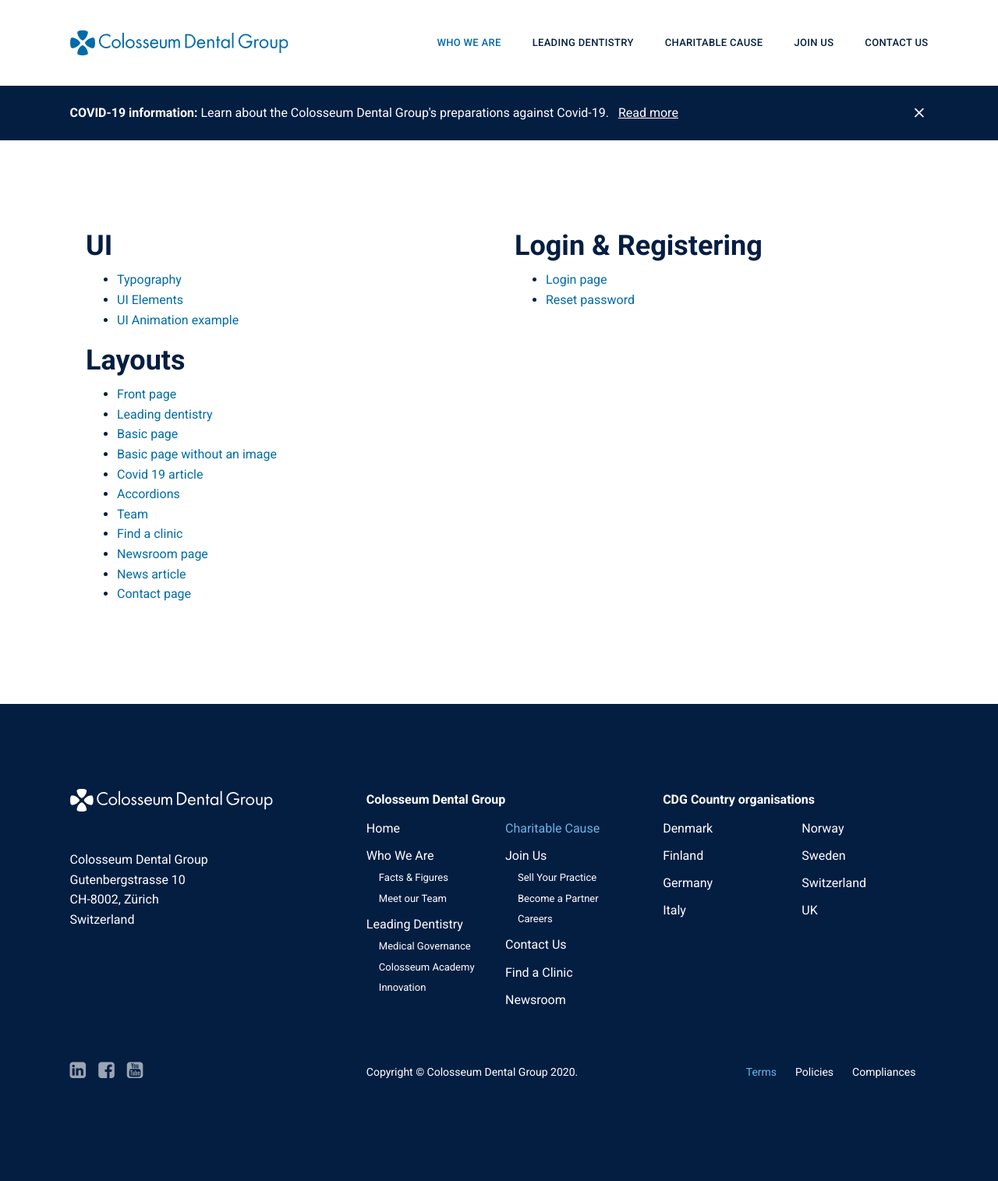
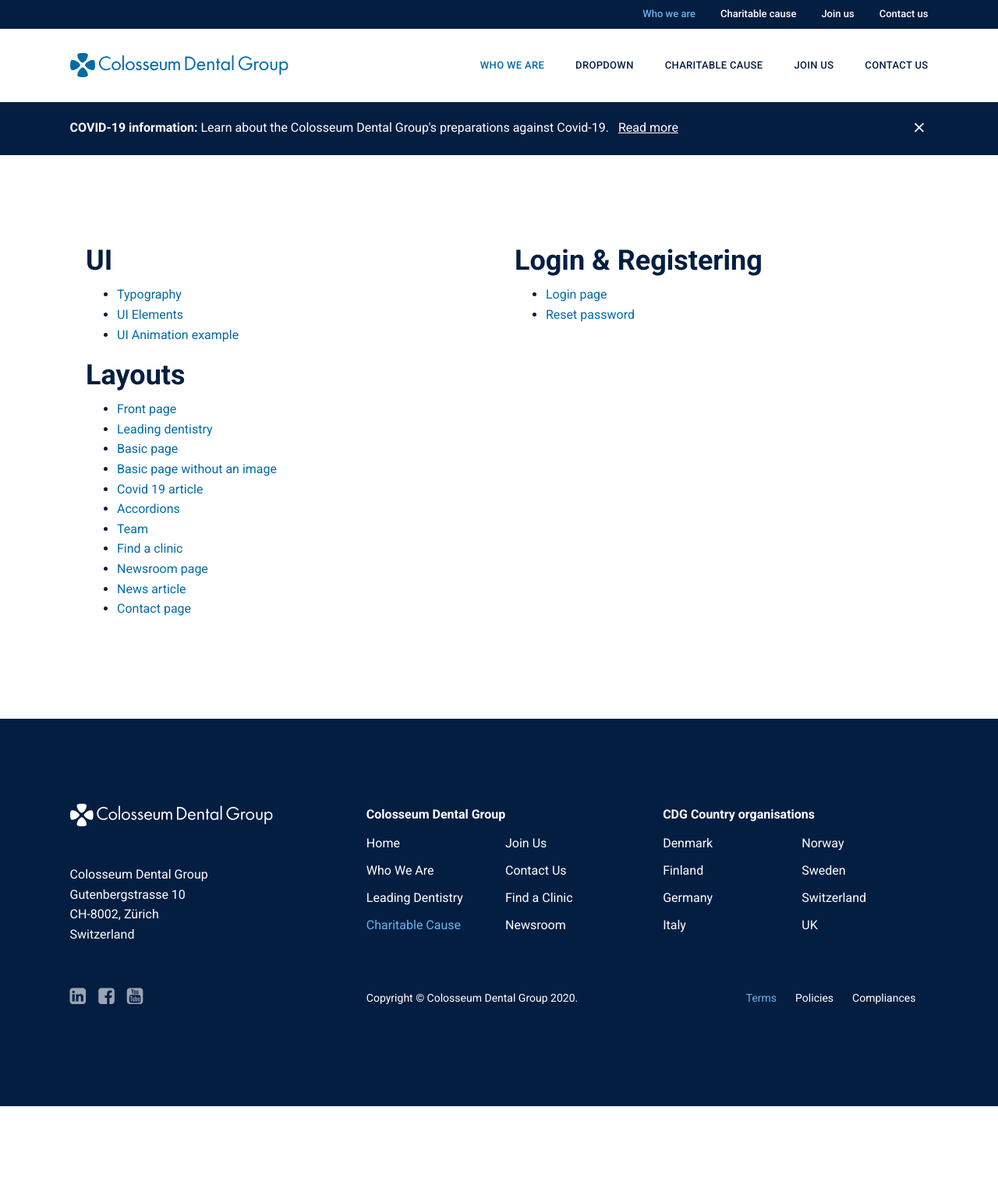
Before and after one commit to tx-dex/Colosseum-Website, a PHP site: page /static/index.php in a window 1280 px wide. Shown: the whole page at 78% size. After the commit the page ends 1419 px from the top, so only its background shows below. Run offline with PHP 8.4, Linux system fonts and the light colour scheme; some libraries are stand-ins or nearby versions.

Commit message:
Menu changes

```diff
--- a/static/partial-main-nav.php
+++ b/static/partial-main-nav.php
@@ -1,3 +1,22 @@
+<header class="page-main-header">
+    <nav class="navbar-secondary" role="navigation">
+        <div class="container-fullwidth">
+            <ul class="nav nav-secondary">
+                <li class="nav-item">
+                    <a class="nav-link active" href="page-leading-dentistry.php">Who we are</a>
+                </li>
+                <li class="nav-item">
+                    <a class="nav-link" href="page-charitable-cause.php">Charitable cause</a>
+                </li>
+                <li class="nav-item">
+                    <a class="nav-link" href="page-join-us.php">Join us</a>
+                </li>
+                <li class="nav-item">
+                    <a class="nav-link" href="page-contact.php">Contact us</a>
+                </li>
+            </ul>
+        </div>
+    </nav>
     <nav class="navbar navbar-main" role="navigation">
         <div class="container-fullwidth">
             <a class="navbar-brand" href="index.php"><img src="../web/themes/custom/cd_group/img/cdg-logo-blue.svg" alt="Logo"></a>
@@ -5,8 +24,13 @@
                 <li class="nav-item">
                     <a class="nav-link active" href="page-leading-dentistry.php">Who we are</a>
                 </li>
-            <li class="nav-item">
-                <a class="nav-link" href="page-leading-dentistry.php">Leading dentistry</a>
+                <li class="nav-item dropdown">
+                    <a class="nav-link dropdown-toggle" href="index.php" role="button" aria-haspopup="true" aria-expanded="false">Dropdown</a>
+                    <div class="dropdown-menu">
+                        <a class="dropdown-item active" href="#">Action</a>
+                        <a class="dropdown-item" href="#">Another action</a>
+                        <a class="dropdown-item" href="#">Something else here</a>
+                    </div>
                 </li>
                 <li class="nav-item">
                     <a class="nav-link" href="page-charitable-cause.php">Charitable cause</a>
@@ -75,3 +99,4 @@
             </div>
         </div>
     </nav>
+</header>
--- a/static/region-footer.php
+++ b/static/region-footer.php
@@ -54,19 +54,18 @@
                         </li>
                         <li class="nav-item has-dropdown">
                             <a href="/who-we-are" class="nav-link ">Who We Are</a>
-                            <ul class="sub-nav">
+                            <!--<ul class="sub-nav">
                                 <li class="nav-item">
                                     <a class="nav-link " href="/who-we-are/facts-and-figures">Facts &amp; Figures</a>
                                 </li>
                                 <li class="nav-item">
                                     <a class="nav-link " href="/who-we-are/meet-our-team">Meet our Team</a>
                                 </li>
-
-                            </ul>
+                            </ul>-->
                         </li>
                         <li class="nav-item has-dropdown">
                             <a href="/leading-dentistry" class="nav-link ">Leading Dentistry</a>
-                            <ul class="sub-nav">
+                            <!--<ul class="sub-nav">
                                 <li class="nav-item">
                                     <a class="nav-link " href="/leading-dentistry/medical-governance">Medical Governance</a>
                                 </li>
@@ -76,15 +75,14 @@
                                 <li class="nav-item">
                                     <a class="nav-link " href="/leading-dentistry/innovation">Innovation</a>
                                 </li>
-
-                            </ul>
+                            </ul>-->
                         </li>
                         <li class="nav-item">
                             <a class="nav-link active" href="/charitable-cause">Charitable Cause</a>
                         </li>
                         <li class="nav-item has-dropdown">
                             <a href="/join-us" class="nav-link ">Join Us</a>
-                            <ul class="sub-nav">
+                            <!--<ul class="sub-nav">
                                 <li class="nav-item">
                                     <a class="nav-link " href="/join-us/sell-your-practice">Sell Your Practice</a>
                                 </li>
@@ -94,8 +92,7 @@
                                 <li class="nav-item">
                                     <a class="nav-link " href="/join-us/careers">Careers</a>
                                 </li>
-
-                            </ul>
+                            </ul>-->
                         </li>
                         <li class="nav-item">
                             <a class="nav-link " href="/contact-us">Contact Us</a>
--- a/web/themes/custom/cd_group/sass/_nav-main.scss
+++ b/web/themes/custom/cd_group/sass/_nav-main.scss
@@ -2,11 +2,43 @@
 // Nav styling
 // -------------------------------------
 
-.navbar-main {
+.page-main-header {
   position: absolute;
   top: 0;
   left: 0;
   width: 100%;
+}
+
+.navbar-secondary {
+  display: none;
+  background-color: $brand-blue-darkest;
+
+  .nav-secondary {
+    justify-content: flex-end;
+
+    .nav-link {
+      font-size: .813rem;
+      font-weight: $font-weight-medium;
+      color: $white;
+
+      &:hover,
+      &:focus,
+      &.active {
+        color: $brand-blue-light;
+      }
+    }
+
+    .nav-item:last-of-type .nav-link {
+      padding-right: 0;
+    }
+  }
+
+  @include media-breakpoint-up(md) {
+    display: block;
+  }
+}
+
+.navbar-main {
   padding: 0;
   z-index: 10;
   background-color: $white;
@@ -168,8 +200,8 @@
 
 
   @include media-breakpoint-up(md) {
-    position: fixed;
-    padding: 1rem 0;
+    //position: fixed;
+    padding: .75rem 0;
 
     .navbar-brand {
       img {
@@ -182,11 +214,12 @@
     }
 
     .navbar-collapse {
+
     }
   }
 
   @include media-breakpoint-up(lg) {
-    padding: 2rem 0;
+    padding: 1.5rem 0;
 
     .navbar-toggler {
       font-size: 2.5rem;
@@ -228,6 +261,32 @@
   flex-wrap: nowrap;
   flex-grow: 1;
   width: 100%;
+
+  .nav-item.dropdown {
+    .dropdown-menu {
+      margin: 0;
+      box-shadow: 0px 4px 4px rgba(0, 0, 0, 0.05);
+
+      .dropdown-item {
+        font-weight: $font-weight-medium;
+        font-size: .875rem;
+        color: $brand-blue-darkest;
+
+        &:hover,
+        &:focus,
+        &.active {
+          color: $brand-blue;
+        }
+      }
+    }
+    &:hover .dropdown-menu {
+      display: block;
+    }
+
+    .dropdown-toggle:after {
+      display: none;
+    }
+  }
 
   .nav-link {
     padding: 0.3rem 0;
--- a/web/themes/custom/cd_group/sass/_variables.scss
+++ b/web/themes/custom/cd_group/sass/_variables.scss
@@ -35,8 +35,8 @@
 //) !default;
 
 $navbar-height-xs: 54px;
-$navbar-height-md: 115px;
-$navbar-height-lg: 110px;
+$navbar-height-md: 143px;
+$navbar-height-lg: 129px;
 
 // Custom margins & paddings
 // --------------------------------
```
Also changed, not shown: web/themes/custom/cd_group/templates/navigation/menu--main-navigation-full--footer.html.twig (+5 -2 lines), web/themes/custom/cd_group/templates/navigation/menu--main.html.twig (+14 -1 lines), web/themes/custom/cd_group/templates/region--header.html.twig (+14 -0 lines), web/themes/custom/cd_group/css/styles.css. Lines whose indentation alone changed are shown as unchanged.
